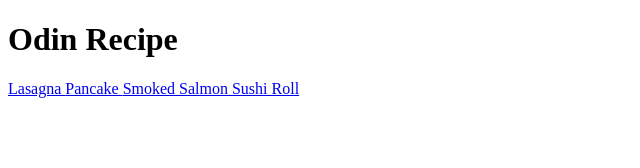
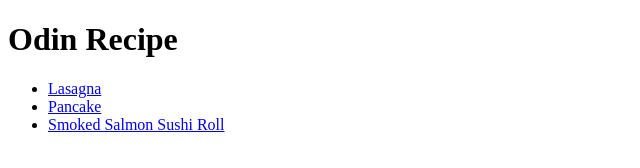
Before and after one commit to marym31/odin-recipes, a plain HTML site: page index.html in a window 1280 px wide. Shown: the whole page, without its empty margins (0-640 px from the left). Drawn offline with Linux system fonts and the light colour scheme.

Commit message:
create recipe list

```diff
--- a/index.html
+++ b/index.html
@@ -7,8 +7,11 @@
 </head>
 <body>
     <h1> Odin Recipe </h1>
-    <a href="./recipes/lasagna.html"> Lasagna </a>
-    <a href="./recipes/pancake.html"> Pancake </a>
-    <a href="./recipes/smoked-salmon-sushi-roll.html"> Smoked Salmon Sushi Roll </a>
+    <ul>
+    <li><a href="./recipes/lasagna.html"> Lasagna </a>
+    <li><a href="./recipes/pancake.html"> Pancake </a></li></li>
+    <li><a href="./recipes/smoked-salmon-sushi-roll.html"> Smoked Salmon Sushi Roll </a></li>
+    </ul>
+
 </body>
 </html>
```
